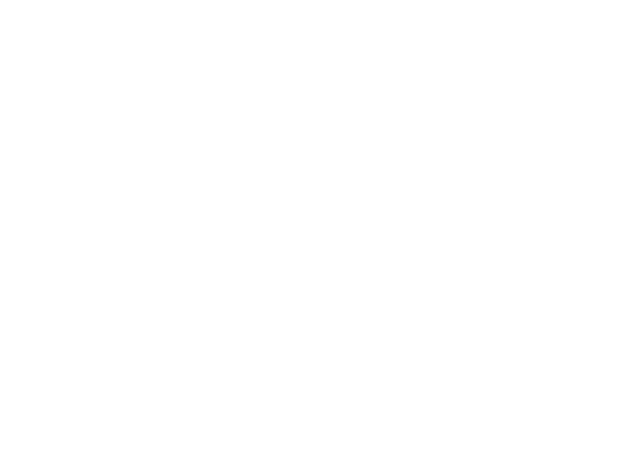
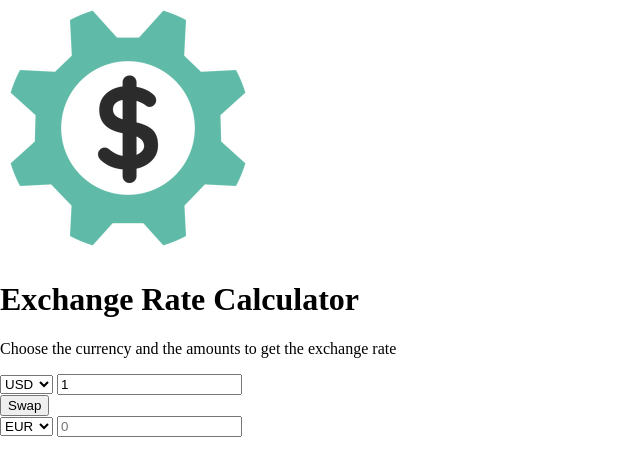
Before and after one commit to emines0/exchange-rate-calculator, a plain HTML site: page index.html in a window 1280 px wide. Shown: the whole page, without its empty margins (0-640 px from the left). Drawn offline with Linux system fonts and the light colour scheme.

Commit message:
adding html elemets

```diff
--- a/index.html
+++ b/index.html
@@ -3,16 +3,140 @@
 <head>
     <meta charset="UTF-8">
     <meta name="viewport" content="width=device-width, initial-scale=1.0">
-    <title>Template</title>
-    <link rel="icon" type="image/png" href="favicon.png">
-
-    <!-- Old Favicon - Grab Icon From Google (Might be unsupported in the future) -->
-    <!-- <link rel="icon" type="image/png" href="https://s2.googleusercontent.com/s2/favicons?domain=jacinto.design"> -->
-
+    <title>Exchange Rate Calculator</title>
     <link rel="stylesheet" href="https://cdnjs.cloudflare.com/ajax/libs/font-awesome/5.10.2/css/all.min.css"/>
     <link rel="stylesheet" href="style.css">
 </head>
 <body>
+    <img src="img/money.png" alt="money-img">
+    <h1>Exchange Rate Calculator</h1>
+    <p>Choose the currency and the amounts to get the exchange rate</p>
+
+    <div class="container">
+        <div class="currency">
+            <select name="" id="currency-one">
+                <option value="AED">AED</option>
+                <option value="ARS">ARS</option>
+                <option value="AUD">AUD</option>
+                <option value="BGN">BGN</option>
+                <option value="BRL">BRL</option>
+                <option value="BSD">BSD</option>
+                <option value="CAD">CAD</option>
+                <option value="CHF">CHF</option>
+                <option value="CLP">CLP</option>
+                <option value="CNY">CNY</option>
+                <option value="COP">COP</option>
+                <option value="CZK">CZK</option>
+                <option value="DKK">DKK</option>
+                <option value="DOP">DOP</option>
+                <option value="EGP">EGP</option>
+                <option value="EUR">EUR</option>
+                <option value="FJD">FJD</option>
+                <option value="GBP">GBP</option>
+                <option value="GTQ">GTQ</option>
+                <option value="HKD">HKD</option>
+                <option value="HRK">HRK</option>
+                <option value="HUF">HUF</option>
+                <option value="IDR">IDR</option>
+                <option value="ILS">ILS</option>
+                <option value="INR">INR</option>
+                <option value="ISK">ISK</option>
+                <option value="JPY">JPY</option>
+                <option value="KRW">KRW</option>
+                <option value="KZT">KZT</option>
+                <option value="MXN">MXN</option>
+                <option value="MYR">MYR</option>
+                <option value="NOK">NOK</option>
+                <option value="NZD">NZD</option>
+                <option value="PAB">PAB</option>
+                <option value="PEN">PEN</option>
+                <option value="PHP">PHP</option>
+                <option value="PKR">PKR</option>
+                <option value="PLN">PLN</option>
+                <option value="PYG">PYG</option>
+                <option value="RON">RON</option>
+                <option value="RUB">RUB</option>
+                <option value="SAR">SAR</option>
+                <option value="SEK">SEK</option>
+                <option value="SGD">SGD</option>
+                <option value="THB">THB</option>
+                <option value="TRY">TRY</option>
+                <option value="TWD">TWD</option>
+                <option value="UAH">UAH</option>
+                <option value="USD" selected>USD</option>
+                <option value="UYU">UYU</option>
+                <option value="VND">VND</option>
+                <option value="ZAR">ZAR</option>
+            </select>
+            <input type="number" id="amount-one" placeholder="0" value="1">
+        </div>
+
+        <div class="swap-rate-container">
+            <button class="btn" id="rate">
+                Swap
+            </button>
+            <div class="rate" id="rate"></div>
+        </div>
+
+        <div class="currency">
+            <select name="" id="currency-two">
+                <option value="AED">AED</option>
+                <option value="ARS">ARS</option>
+                <option value="AUD">AUD</option>
+                <option value="BGN">BGN</option>
+                <option value="BRL">BRL</option>
+                <option value="BSD">BSD</option>
+                <option value="CAD">CAD</option>
+                <option value="CHF">CHF</option>
+                <option value="CLP">CLP</option>
+                <option value="CNY">CNY</option>
+                <option value="COP">COP</option>
+                <option value="CZK">CZK</option>
+                <option value="DKK">DKK</option>
+                <option value="DOP">DOP</option>
+                <option value="EGP">EGP</option>
+                <option value="EUR" selected>EUR</option>
+                <option value="FJD">FJD</option>
+                <option value="GBP">GBP</option>
+                <option value="GTQ">GTQ</option>
+                <option value="HKD">HKD</option>
+                <option value="HRK">HRK</option>
+                <option value="HUF">HUF</option>
+                <option value="IDR">IDR</option>
+                <option value="ILS">ILS</option>
+                <option value="INR">INR</option>
+                <option value="ISK">ISK</option>
+                <option value="JPY">JPY</option>
+                <option value="KRW">KRW</option>
+                <option value="KZT">KZT</option>
+                <option value="MXN">MXN</option>
+                <option value="MYR">MYR</option>
+                <option value="NOK">NOK</option>
+                <option value="NZD">NZD</option>
+                <option value="PAB">PAB</option>
+                <option value="PEN">PEN</option>
+                <option value="PHP">PHP</option>
+                <option value="PKR">PKR</option>
+                <option value="PLN">PLN</option>
+                <option value="PYG">PYG</option>
+                <option value="RON">RON</option>
+                <option value="RUB">RUB</option>
+                <option value="SAR">SAR</option>
+                <option value="SEK">SEK</option>
+                <option value="SGD">SGD</option>
+                <option value="THB">THB</option>
+                <option value="TRY">TRY</option>
+                <option value="TWD">TWD</option>
+                <option value="UAH">UAH</option>
+                <option value="USD">USD</option>
+                <option value="UYU">UYU</option>
+                <option value="VND">VND</option>
+                <option value="ZAR">ZAR</option>
+            </select>
+            <input type="number" id="amount-two" placeholder="0">
+        </div>
+    </div>
+
     <!-- Script -->
     <script src="script.js"></script>
 </body>
```
Also changed, not shown: img/money.png (added), 1 other file.
